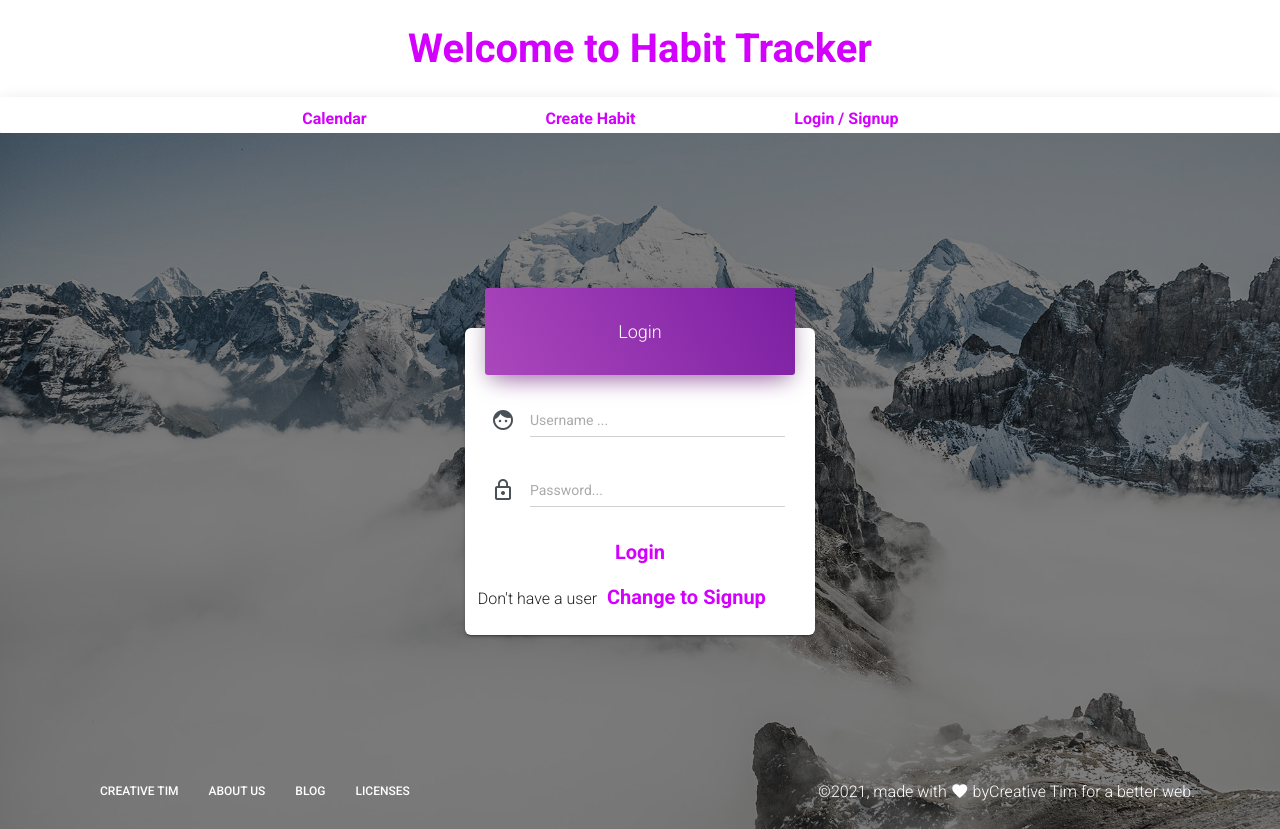
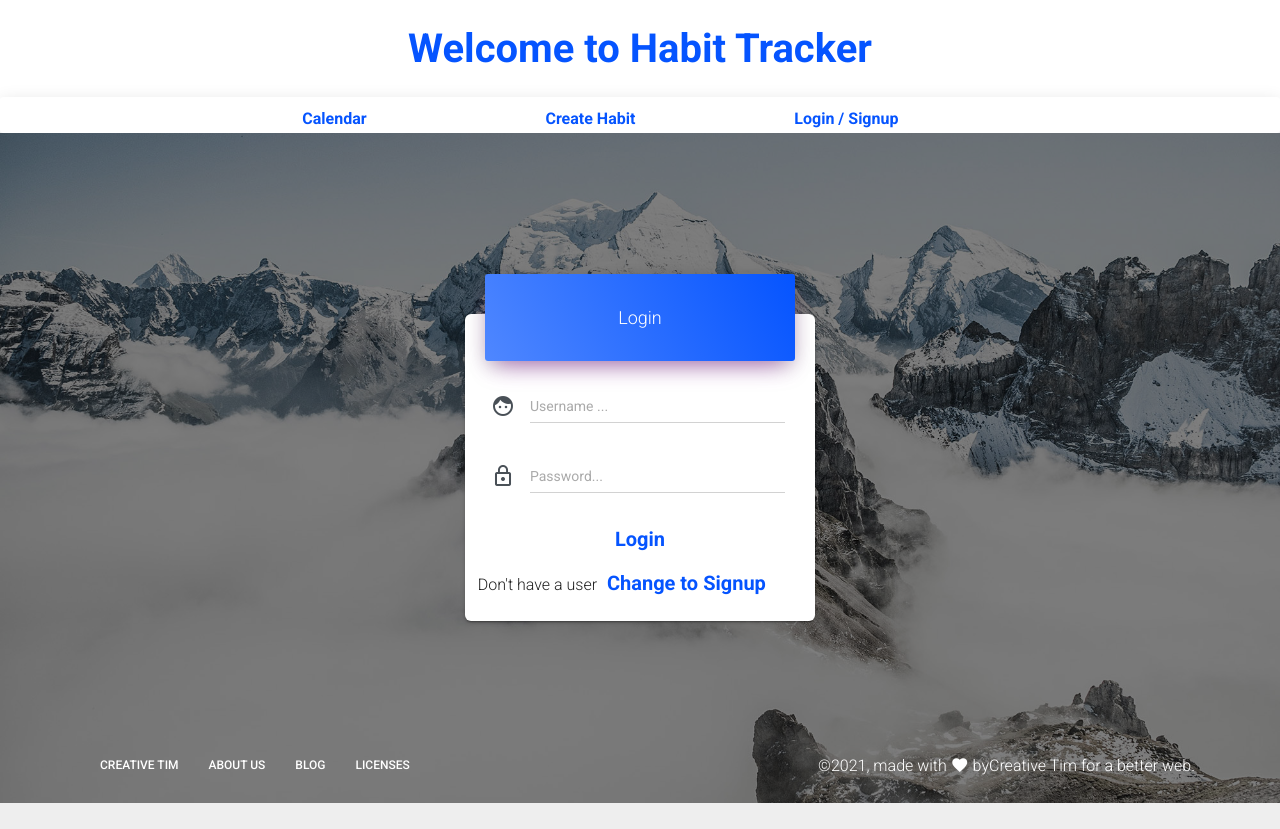
Before and after one commit to TrellinXp/habit-tracker-client, a React (Create React App) app: page / in a window 1280 px wide. After the commit the page ends 803 px from the top, so only its background shows below. Built offline with nearby package versions, Linux system fonts and the light colour scheme.

Commit message:
Styling of Login Page

```diff
--- a/src/App.css
+++ b/src/App.css
@@ -33,7 +33,7 @@
   margin: 0;
   padding: 2%;
   font-weight: bold;
-  color: #d400ff;;
+  color: #0554ff;
 }
 
 @keyframes App-logo-spin {
--- a/src/Index.css
+++ b/src/Index.css
@@ -45,12 +45,12 @@ body {
   }
 
   .page-header {
-    height: 87vh !important;
+    height: 83.7vh !important;
   }
 
   .signup-btn {
     background-color: white;
-    color: #d400ff;
+    color: #0554ff;
     border: none;
     font-weight: bold;
     font-size: 20px;
@@ -74,7 +74,7 @@ body {
   }
 
   .navigation a {
-    color: #d400ff;
+    color: #0554ff;
   }
 
   .navigation-item {
```
Also changed, not shown: src/material-kit.css.
